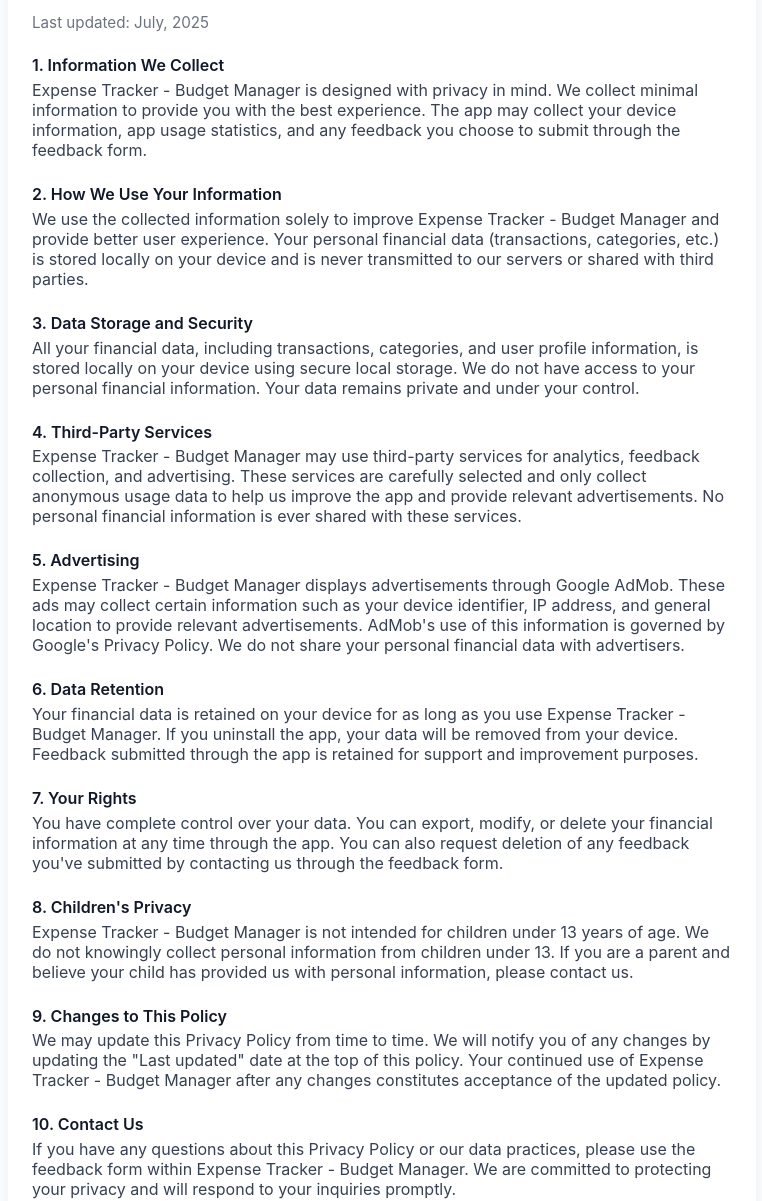
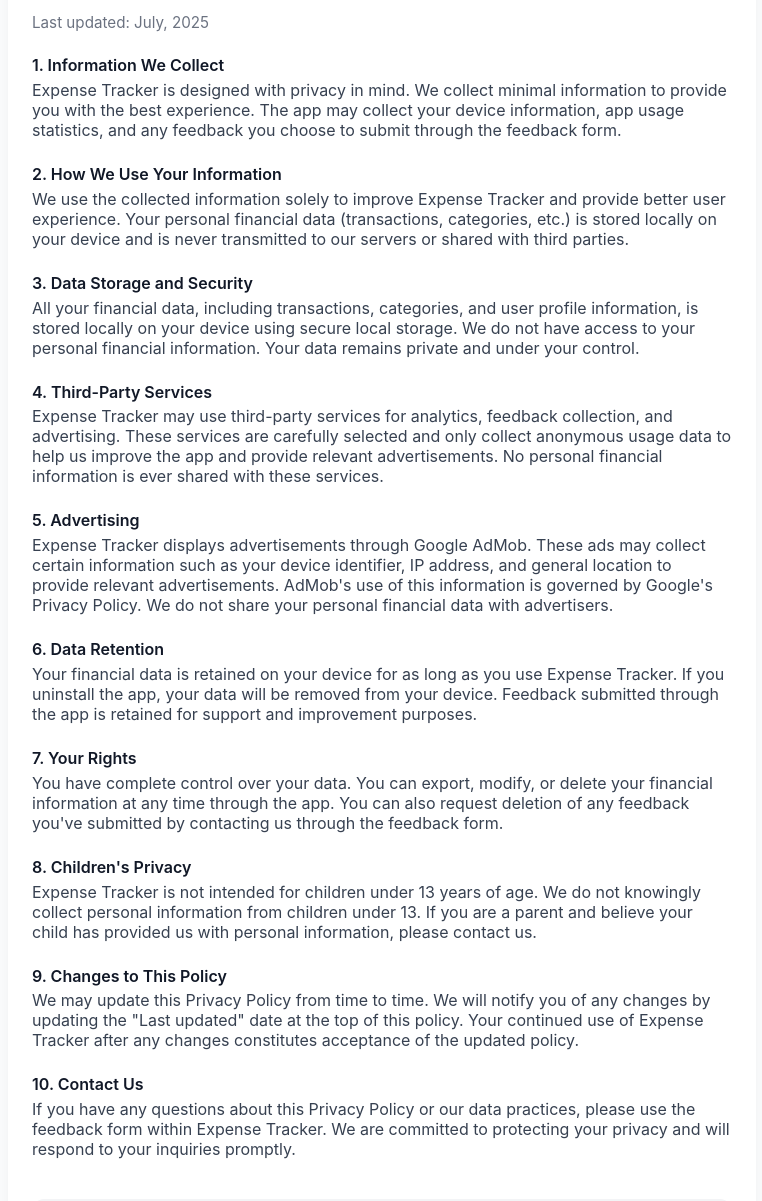
Before and after one commit to ganeshmal5/my-privacy-policies, a plain HTML site: page expensetracker/privacy-policy.html in a window 1280 px wide. Shown: the part 135-1336 px from the top of the page, without its empty margins (258-1020 px from the left). Drawn offline with Linux system fonts and the light colour scheme.

Commit message:
Changed app name to Expense Tracker

```diff
--- a/expensetracker/privacy-policy.html
+++ b/expensetracker/privacy-policy.html
@@ -66,12 +66,12 @@
 
         <div class="section">
             <span class="section-title">1. Information We Collect</span>
-            Expense Tracker - Budget Manager is designed with privacy in mind. We collect minimal information to provide you with the best experience. The app may collect your device information, app usage statistics, and any feedback you choose to submit through the feedback form.
+            Expense Tracker is designed with privacy in mind. We collect minimal information to provide you with the best experience. The app may collect your device information, app usage statistics, and any feedback you choose to submit through the feedback form.
         </div>
 
         <div class="section">
             <span class="section-title">2. How We Use Your Information</span>
-            We use the collected information solely to improve Expense Tracker - Budget Manager and provide better user experience. Your personal financial data (transactions, categories, etc.) is stored locally on your device and is never transmitted to our servers or shared with third parties.
+            We use the collected information solely to improve Expense Tracker and provide better user experience. Your personal financial data (transactions, categories, etc.) is stored locally on your device and is never transmitted to our servers or shared with third parties.
         </div>
 
         <div class="section">
@@ -81,17 +81,17 @@
 
         <div class="section">
             <span class="section-title">4. Third-Party Services</span>
-            Expense Tracker - Budget Manager may use third-party services for analytics, feedback collection, and advertising. These services are carefully selected and only collect anonymous usage data to help us improve the app and provide relevant advertisements. No personal financial information is ever shared with these services.
+            Expense Tracker may use third-party services for analytics, feedback collection, and advertising. These services are carefully selected and only collect anonymous usage data to help us improve the app and provide relevant advertisements. No personal financial information is ever shared with these services.
         </div>
 
         <div class="section">
             <span class="section-title">5. Advertising</span>
-            Expense Tracker - Budget Manager displays advertisements through Google AdMob. These ads may collect certain information such as your device identifier, IP address, and general location to provide relevant advertisements. AdMob's use of this information is governed by Google's Privacy Policy. We do not share your personal financial data with advertisers.
+            Expense Tracker displays advertisements through Google AdMob. These ads may collect certain information such as your device identifier, IP address, and general location to provide relevant advertisements. AdMob's use of this information is governed by Google's Privacy Policy. We do not share your personal financial data with advertisers.
         </div>
 
         <div class="section">
             <span class="section-title">6. Data Retention</span>
-            Your financial data is retained on your device for as long as you use Expense Tracker - Budget Manager. If you uninstall the app, your data will be removed from your device. Feedback submitted through the app is retained for support and improvement purposes.
+            Your financial data is retained on your device for as long as you use Expense Tracker. If you uninstall the app, your data will be removed from your device. Feedback submitted through the app is retained for support and improvement purposes.
         </div>
 
         <div class="section">
@@ -101,17 +101,17 @@
 
         <div class="section">
             <span class="section-title">8. Children's Privacy</span>
-            Expense Tracker - Budget Manager is not intended for children under 13 years of age. We do not knowingly collect personal information from children under 13. If you are a parent and believe your child has provided us with personal information, please contact us.
+            Expense Tracker is not intended for children under 13 years of age. We do not knowingly collect personal information from children under 13. If you are a parent and believe your child has provided us with personal information, please contact us.
         </div>
 
         <div class="section">
             <span class="section-title">9. Changes to This Policy</span>
-            We may update this Privacy Policy from time to time. We will notify you of any changes by updating the "Last updated" date at the top of this policy. Your continued use of Expense Tracker - Budget Manager after any changes constitutes acceptance of the updated policy.
+            We may update this Privacy Policy from time to time. We will notify you of any changes by updating the "Last updated" date at the top of this policy. Your continued use of Expense Tracker after any changes constitutes acceptance of the updated policy.
         </div>
 
         <div class="section">
             <span class="section-title">10. Contact Us</span>
-            If you have any questions about this Privacy Policy or our data practices, please use the feedback form within Expense Tracker - Budget Manager. We are committed to protecting your privacy and will respond to your inquiries promptly.
+            If you have any questions about this Privacy Policy or our data practices, please use the feedback form within Expense Tracker. We are committed to protecting your privacy and will respond to your inquiries promptly.
         </div>
 
         <div class="footer">
```
